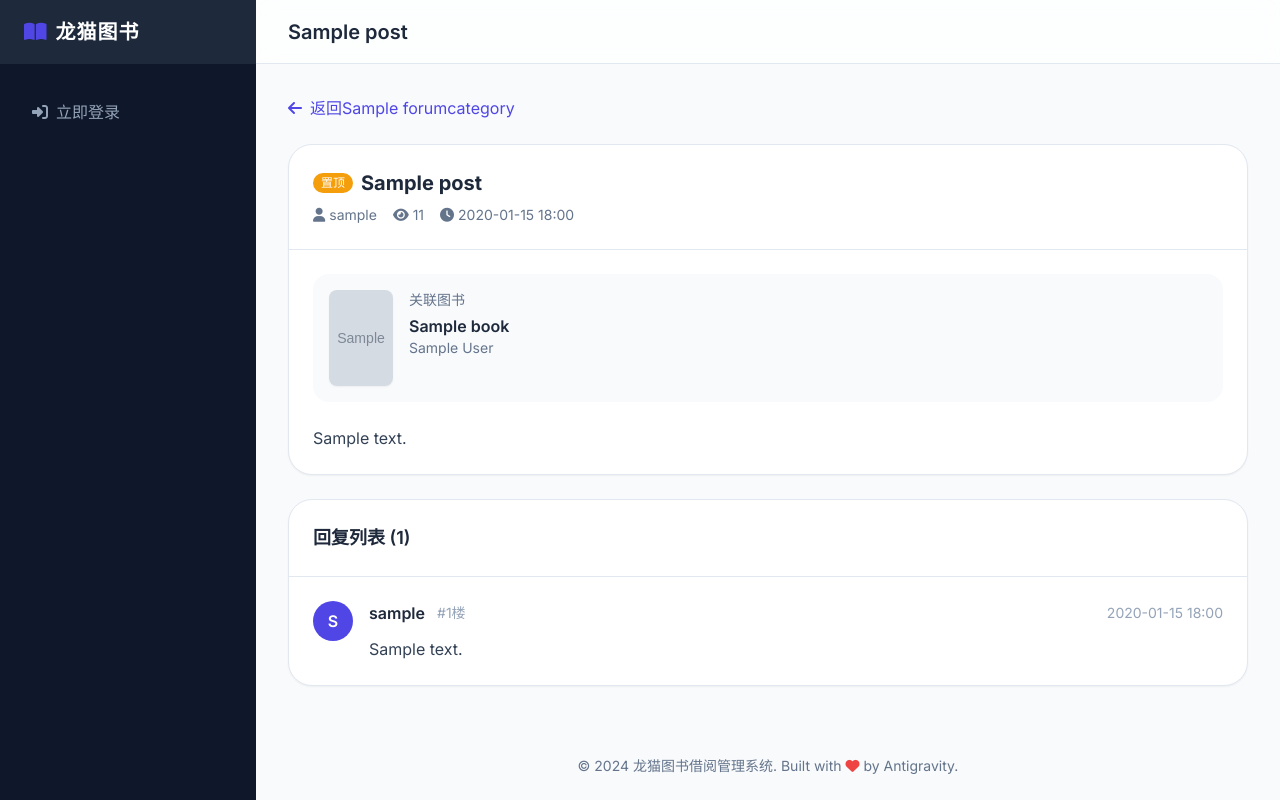
After one commit to LYH2263/1003A, a Django app: page /forum/post/1/ in a window 1280 px wide. The commit adds this page. Run offline with Django 4.2, Linux system fonts and the light colour scheme; tables that the repository leaves empty hold one stand-in row (values such as "Sample post"); grey boxes marked "Sample" are stand-in pictures; some libraries are stand-ins or nearby versions.

Commit message:
.432580377982908:bb4f17e291540e79f8a7a9ebdd6703bb_6a2282eeeb17409c2c4b97ef.6a22832deb17409c2c4b97f1.6a22832db92fdb0696c74161:Trae CN.T(2026/6/5 16:05:01)

```diff
--- /dev/null
+++ b/backend/apps/forum/urls.py
@@ -0,0 +1,13 @@
+from django.urls import path
+from . import views
+
+urlpatterns = [
+    path('', views.forum_home, name='forum_home'),
+    path('category/<int:category_id>/', views.category_detail, name='category_detail'),
+    path('post/<int:post_id>/', views.post_detail, name='post_detail'),
+    path('category/<int:category_id>/create/', views.create_post, name='create_post'),
+    path('post/<int:post_id>/reply/', views.create_reply, name='create_reply'),
+    path('post/<int:post_id>/pin/', views.toggle_pin_post, name='toggle_pin_post'),
+    path('post/<int:post_id>/delete/', views.delete_post, name='delete_post'),
+    path('reply/<int:reply_id>/delete/', views.delete_reply, name='delete_reply'),
+]
--- /dev/null
+++ b/backend/apps/forum/views.py
@@ -0,0 +1,164 @@
+from django.shortcuts import render, redirect, get_object_or_404
+from django.contrib.auth.decorators import login_required
+from django.contrib import messages
+from django.core.paginator import Paginator
+from django.utils import timezone
+from .models import ForumCategory, Post, Reply
+from apps.books.models import Book
+
+
+def forum_home(request):
+    categories = ForumCategory.objects.all()
+
+    total_posts = Post.objects.count()
+    today = timezone.now().date()
+    today_posts = Post.objects.filter(created_at__date=today).count()
+    active_users = Post.objects.values('author').distinct().count()
+
+    context = {
+        'categories': categories,
+        'total_posts': total_posts,
+        'today_posts': today_posts,
+        'active_users': active_users,
+    }
+    return render(request, 'forum/home.html', context)
+
+
+def category_detail(request, category_id):
+    category = get_object_or_404(ForumCategory, id=category_id)
+    posts = Post.objects.filter(category=category)
+
+    paginator = Paginator(posts, 10)
+    page = request.GET.get('page', 1)
+    posts_page = paginator.get_page(page)
+
+    context = {
+        'category': category,
+        'posts': posts_page,
+    }
+    return render(request, 'forum/category.html', context)
+
+
+def post_detail(request, post_id):
+    post = get_object_or_404(Post, id=post_id)
+    post.views += 1
+    post.save()
+
+    replies = Reply.objects.filter(post=post).select_related('author', 'parent_reply', 'parent_reply__author')
+
+    paginator = Paginator(replies, 20)
+    page = request.GET.get('page', 1)
+    replies_page = paginator.get_page(page)
+
+    reply_floor_offset = (replies_page.number - 1) * paginator.per_page
+
+    context = {
+        'post': post,
+        'replies': replies_page,
+        'reply_floor_offset': reply_floor_offset,
+    }
+    return render(request, 'forum/post_detail.html', context)
+
+
+@login_required
+def create_post(request, category_id):
+    category = get_object_or_404(ForumCategory, id=category_id)
+    books = Book.objects.all()
+
+    if request.method == 'POST':
+        title = request.POST.get('title')
+        content = request.POST.get('content')
+        book_id = request.POST.get('book')
+
+        if not title or not content:
+            messages.error(request, '标题和内容不能为空。')
+        else:
+            book = None
+            if book_id:
+                book = Book.objects.filter(id=book_id).first()
+
+            post = Post.objects.create(
+                title=title,
+                content=content,
+                author=request.user,
+                category=category,
+                book=book
+            )
+            messages.success(request, '发帖成功！')
+            return redirect('post_detail', post_id=post.id)
+
+    context = {
+        'category': category,
+        'books': books,
+    }
+    return render(request, 'forum/create_post.html', context)
+
+
+@login_required
+def create_reply(request, post_id):
+    post = get_object_or_404(Post, id=post_id)
+
+    if request.method == 'POST':
+        content = request.POST.get('content')
+        parent_reply_id = request.POST.get('parent_reply')
+
+        if not content:
+            messages.error(request, '回复内容不能为空。')
+        else:
+            parent_reply = None
+            if parent_reply_id:
+                parent_reply = Reply.objects.filter(id=parent_reply_id, post=post).first()
+
+            Reply.objects.create(
+                post=post,
+                content=content,
+                author=request.user,
+                parent_reply=parent_reply
+            )
+            messages.success(request, '回复成功！')
+            return redirect('post_detail', post_id=post.id)
+
+    return redirect('post_detail', post_id=post.id)
+
+
+@login_required
+def toggle_pin_post(request, post_id):
+    if request.user.role != 'admin':
+        messages.error(request, '没有权限执行此操作。')
+        return redirect('home')
+
+    post = get_object_or_404(Post, id=post_id)
+    post.is_pinned = not post.is_pinned
+    post.save()
+
+    action = '置顶' if post.is_pinned else '取消置顶'
+    messages.success(request, f'帖子已{action}。')
+    return redirect('post_detail', post_id=post.id)
+
+
+@login_required
+def delete_post(request, post_id):
+    if request.user.role != 'admin':
+        messages.error(request, '没有权限执行此操作。')
+        return redirect('home')
+
+    post = get_object_or_404(Post, id=post_id)
+    category_id = post.category.id
+    post.delete()
+
+    messages.success(request, '帖子已删除。')
+    return redirect('category_detail', category_id=category_id)
+
+
+@login_required
+def delete_reply(request, reply_id):
+    if request.user.role != 'admin':
+        messages.error(request, '没有权限执行此操作。')
+        return redirect('home')
+
+    reply = get_object_or_404(Reply, id=reply_id)
+    post_id = reply.post.id
+    reply.delete()
+
+    messages.success(request, '回复已删除。')
+    return redirect('post_detail', post_id=post_id)
--- a/backend/core/settings.py
+++ b/backend/core/settings.py
@@ -28,6 +28,7 @@ INSTALLED_APPS = [
     # Local Apps
     'apps.users.apps.UsersConfig',
     'apps.books.apps.BooksConfig',
+    'apps.forum.apps.ForumConfig',
 ]
 
 MIDDLEWARE = [
--- a/backend/core/urls.py
+++ b/backend/core/urls.py
@@ -7,6 +7,7 @@ urlpatterns = [
     path('admin/', admin.site.urls),
     path('', include('apps.books.urls')),
     path('users/', include('apps.users.urls')),
+    path('forum/', include('apps.forum.urls')),
 ]
 
 if settings.DEBUG:
--- a/backend/templates/base.html
+++ b/backend/templates/base.html
@@ -90,6 +90,10 @@
                         <i class="fas fa-heart w-6"></i>
                         <span>我的书单</span>
                     </a>
+                    <a href="{% url 'forum_home' %}" class="flex items-center px-4 py-3 rounded-xl hover:bg-slate-800 transition-colors {% if request.resolver_match.url_name in 'forum_home,category_detail,post_detail,create_post' %}bg-primary text-white{% else %}text-slate-400{% endif %}">
+                        <i class="fas fa-comments w-6"></i>
+                        <span>读书论坛</span>
+                    </a>
                     <a href="{% url 'profile' %}" class="flex items-center px-4 py-3 rounded-xl hover:bg-slate-800 transition-colors {% if request.resolver_match.url_name == 'profile' %}bg-primary text-white{% else %}text-slate-400{% endif %}">
                         <i class="fas fa-user-circle w-6"></i>
                         <span>个人资料</span>
--- /dev/null
+++ b/backend/templates/forum/post_detail.html
@@ -0,0 +1,201 @@
+{% extends 'base.html' %}
+
+{% block title %}{{ post.title }} - 读书论坛{% endblock %}
+{% block page_title %}{{ post.title }}{% endblock %}
+
+{% block content %}
+<div class="mb-6">
+    <a href="{% url 'category_detail' post.category.id %}" class="text-primary hover:text-secondary transition-colors">
+        <i class="fas fa-arrow-left mr-2"></i>返回{{ post.category.name }}
+    </a>
+</div>
+
+<div class="bg-white rounded-2xl shadow-sm border border-slate-200 overflow-hidden mb-6">
+    <div class="p-6 border-b border-slate-200">
+        <div class="flex items-start justify-between">
+            <div class="flex-1">
+                <div class="flex items-center gap-2 mb-2">
+                    {% if post.is_pinned %}
+                    <span class="px-2 py-0.5 bg-amber-500 text-white text-xs rounded-full">置顶</span>
+                    {% endif %}
+                    <h1 class="text-xl font-bold text-slate-800">{{ post.title }}</h1>
+                </div>
+                <div class="flex items-center gap-4 text-sm text-slate-500">
+                    <span><i class="fas fa-user mr-1"></i>{{ post.author.username }}</span>
+                    <span><i class="fas fa-eye mr-1"></i>{{ post.views }}</span>
+                    <span><i class="fas fa-clock mr-1"></i>{{ post.created_at|date:'Y-m-d H:i' }}</span>
+                </div>
+            </div>
+            {% if user.role == 'admin' %}
+            <div class="flex items-center gap-2">
+                <form action="{% url 'toggle_pin_post' post.id %}" method="post" class="inline">
+                    {% csrf_token %}
+                    <button type="submit" class="px-3 py-1 text-sm {% if post.is_pinned %}bg-slate-200 text-slate-600{% else %}bg-amber-100 text-amber-600{% endif %} rounded-lg hover:opacity-80 transition-opacity">
+                        <i class="fas fa-thumbtack mr-1"></i>
+                        {% if post.is_pinned %}取消置顶{% else %}置顶{% endif %}
+                    </button>
+                </form>
+                <form action="{% url 'delete_post' post.id %}" method="post" class="inline" onsubmit="return confirm('确定要删除这个帖子吗？');">
+                    {% csrf_token %}
+                    <button type="submit" class="px-3 py-1 text-sm bg-red-100 text-red-600 rounded-lg hover:bg-red-200 transition-colors">
+                        <i class="fas fa-trash mr-1"></i>删除
+                    </button>
+                </form>
+            </div>
+            {% endif %}
+        </div>
+    </div>
+
+    <div class="p-6">
+        {% if post.book %}
+        <div class="flex items-start gap-4 mb-6 p-4 bg-slate-50 rounded-xl">
+            {% if post.book.cover %}
+            <img src="{{ post.book.cover.url }}" alt="{{ post.book.title }}" class="w-16 h-24 object-cover rounded-lg shadow-sm">
+            {% endif %}
+            <div>
+                <div class="text-sm text-slate-500 mb-1">关联图书</div>
+                <div class="font-semibold text-slate-800">{{ post.book.title }}</div>
+                <div class="text-sm text-slate-500">{{ post.book.author }}</div>
+            </div>
+        </div>
+        {% endif %}
+
+        <div class="prose max-w-none text-slate-700 whitespace-pre-wrap">{{ post.content }}</div>
+    </div>
+</div>
+
+<div class="bg-white rounded-2xl shadow-sm border border-slate-200 overflow-hidden">
+    <div class="p-6 border-b border-slate-200">
+        <h3 class="text-lg font-semibold text-slate-800">回复列表 ({{ replies.paginator.count }})</h3>
+    </div>
+
+    <div class="divide-y divide-slate-100">
+        {% for reply in replies %}
+        <div class="p-6" id="reply-{{ reply.id }}">
+            <div class="flex items-start gap-4">
+                <div class="w-10 h-10 rounded-full bg-primary flex items-center justify-center text-white font-semibold flex-shrink-0">
+                    {{ reply.author.username|first|upper }}
+                </div>
+                <div class="flex-1 min-w-0">
+                    <div class="flex items-center justify-between">
+                        <div class="flex items-center gap-3">
+                            <span class="font-semibold text-slate-800">{{ reply.author.username }}</span>
+                            <span class="text-sm text-slate-400">#{{ reply_floor_offset|add:forloop.counter }}楼</span>
+                        </div>
+                        <div class="flex items-center gap-2">
+                            <span class="text-sm text-slate-400">{{ reply.created_at|date:'Y-m-d H:i' }}</span>
+                            {% if user.is_authenticated %}
+                            <button onclick="quoteReply({{ reply.id }}, '{{ reply.author.username }}', '{{ reply.content|escapejs|truncatechars:100 }}')" class="text-sm text-primary hover:text-secondary transition-colors">
+                                <i class="fas fa-reply mr-1"></i>引用
+                            </button>
+                            {% endif %}
+                            {% if user.role == 'admin' %}
+                            <form action="{% url 'delete_reply' reply.id %}" method="post" class="inline" onsubmit="return confirm('确定要删除这条回复吗？');">
+                                {% csrf_token %}
+                                <button type="submit" class="text-sm text-red-500 hover:text-red-600 transition-colors">
+                                    <i class="fas fa-trash"></i>
+                                </button>
+                            </form>
+                            {% endif %}
+                        </div>
+                    </div>
+
+                    {% if reply.parent_reply %}
+                    <div class="mt-2 p-3 bg-slate-50 rounded-lg border-l-4 border-primary">
+                        <div class="text-sm text-slate-500 mb-1">
+                            引用 @{{ reply.parent_reply.author.username }} 的回复：
+                        </div>
+                        <div class="text-slate-600 text-sm">{{ reply.parent_reply.content|truncatechars:200 }}</div>
+                    </div>
+                    {% endif %}
+
+                    <div class="mt-3 text-slate-700 whitespace-pre-wrap">{{ reply.content }}</div>
+                </div>
+            </div>
+        </div>
+        {% empty %}
+        <div class="p-12 text-center text-slate-500">
+            <i class="fas fa-comment text-4xl mb-4 text-slate-300"></i>
+            <p>暂无回复，快来抢沙发吧！</p>
+        </div>
+        {% endfor %}
+    </div>
+
+    {% if replies.has_other_pages %}
+    <div class="p-6 border-t border-slate-200">
+        <div class="flex items-center justify-between">
+            <div class="text-sm text-slate-500">
+                共 {{ replies.paginator.count }} 条回复，第 {{ replies.number }} / {{ replies.paginator.num_pages }} 页
+            </div>
+            <div class="flex items-center gap-2">
+                {% if replies.has_previous %}
+                <a href="?page={{ replies.previous_page_number }}" class="px-3 py-1 rounded-lg border border-slate-300 text-slate-600 hover:bg-slate-100 transition-colors">
+                    <i class="fas fa-chevron-left"></i>
+                </a>
+                {% endif %}
+
+                {% for page_num in replies.paginator.page_range %}
+                {% if page_num == replies.number %}
+                <span class="px-3 py-1 rounded-lg bg-primary text-white">{{ page_num }}</span>
+                {% elif page_num > replies.number|add:'-3' and page_num < replies.number|add:'3' %}
+                <a href="?page={{ page_num }}" class="px-3 py-1 rounded-lg border border-slate-300 text-slate-600 hover:bg-slate-100 transition-colors">{{ page_num }}</a>
+                {% endif %}
+                {% endfor %}
+
+                {% if replies.has_next %}
+                <a href="?page={{ replies.next_page_number }}" class="px-3 py-1 rounded-lg border border-slate-300 text-slate-600 hover:bg-slate-100 transition-colors">
+                    <i class="fas fa-chevron-right"></i>
+                </a>
+                {% endif %}
+            </div>
+        </div>
+    </div>
+    {% endif %}
+</div>
+
+{% if user.is_authenticated %}
+<div class="mt-6 bg-white rounded-2xl shadow-sm border border-slate-200 overflow-hidden">
+    <div class="p-6 border-b border-slate-200">
+        <h3 class="text-lg font-semibold text-slate-800">发表回复</h3>
+    </div>
+    <form action="{% url 'create_reply' post.id %}" method="post" class="p-6">
+        {% csrf_token %}
+        <input type="hidden" name="parent_reply" id="parent_reply_id" value="">
+
+        <div id="quote_preview" class="hidden mb-4 p-3 bg-slate-50 rounded-lg border-l-4 border-primary">
+            <div class="flex items-center justify-between mb-1">
+                <span class="text-sm text-slate-500">引用 <span id="quote_author"></span> 的回复：</span>
+                <button type="button" onclick="cancelQuote()" class="text-sm text-red-500 hover:text-red-600">
+                    <i class="fas fa-times"></i> 取消引用
+                </button>
+            </div>
+            <div class="text-slate-600 text-sm" id="quote_content"></div>
+        </div>
+
+        <textarea name="content" rows="5" placeholder="写下你的回复..." required
+            class="w-full px-4 py-3 border border-slate-300 rounded-xl focus:ring-2 focus:ring-primary focus:border-transparent outline-none resize-none"></textarea>
+
+        <div class="mt-4 flex justify-end">
+            <button type="submit" class="px-6 py-2 bg-primary text-white rounded-xl hover:bg-secondary transition-colors">
+                <i class="fas fa-paper-plane mr-2"></i>发布回复
+            </button>
+        </div>
+    </form>
+</div>
+{% endif %}
+
+<script>
+function quoteReply(replyId, author, content) {
+    document.getElementById('parent_reply_id').value = replyId;
+    document.getElementById('quote_author').textContent = '@' + author;
+    document.getElementById('quote_content').textContent = content.length > 100 ? content.substring(0, 100) + '...' : content;
+    document.getElementById('quote_preview').classList.remove('hidden');
+    window.scrollTo({ top: document.body.scrollHeight, behavior: 'smooth' });
+}
+
+function cancelQuote() {
+    document.getElementById('parent_reply_id').value = '';
+    document.getElementById('quote_preview').classList.add('hidden');
+}
+</script>
+{% endblock %}
```
Also changed, not shown: backend/apps/forum/apps.py (added, +7 -0 lines), backend/apps/forum/models.py (added, +74 -0 lines), backend/seed_data.py (+16 -0 lines), backend/templates/forum/category.html (added, +100 -0 lines), backend/templates/forum/create_post.html (added, +62 -0 lines), backend/templates/forum/home.html (added, +99 -0 lines), backend/apps/forum/__init__.py (added), backend/apps/forum/migrations/0001_initial.py (added), backend/apps/forum/migrations/__init__.py (added).
